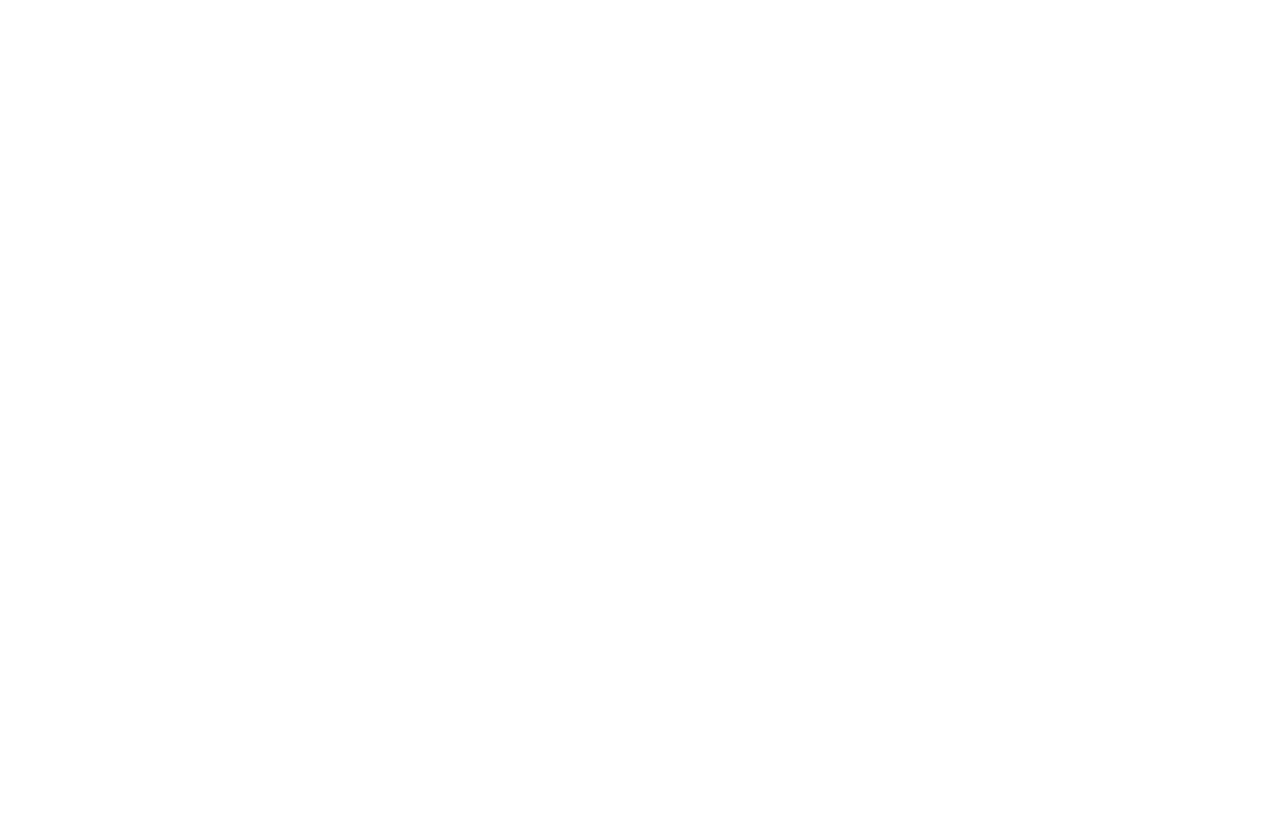
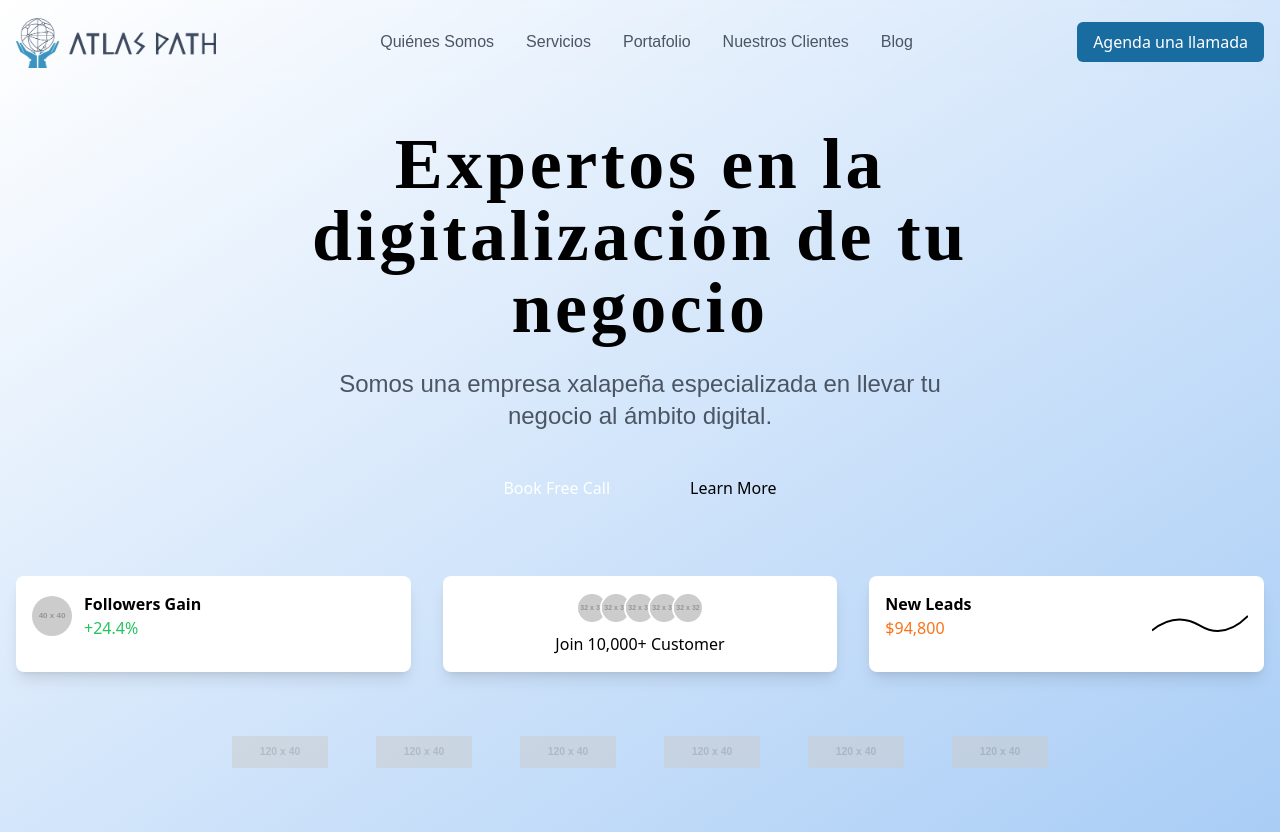
Before and after one commit to JohnSatur/atlas-path-front, an Astro site: page / in a window 1280 px wide. Before the commit the page ends 800 px from the top, so only its background shows below. Built offline with nearby package versions, Linux system fonts and the light colour scheme; Astro itself is replaced by a stand-in of ours; placeholder pictures from the web are drawn by us; a web font is replaced by a local one.

Commit message:
Cambios en hero section de home

```diff
--- a/src/components/Meta.astro
+++ b/src/components/Meta.astro
@@ -6,3 +6,13 @@
 <link rel="icon" type="image/svg+xml" href="/favicon.svg" />
 <meta name="viewport" content="width=device-width" />
 <meta name="generator" content={Astro.generator} />
+
+<!-- GFS Neohellenic -->
+<link rel="preconnect" href="https://fonts.googleapis.com">
+<link rel="preconnect" href="https://fonts.gstatic.com" crossorigin>
+<link href="https://fonts.googleapis.com/css2?family=GFS+Neohellenic:ital,wght@0,400;0,700;1,400;1,700&display=swap" rel="stylesheet">
+
+<!-- GFS Didot -->
+<link rel="preconnect" href="https://fonts.googleapis.com">
+<link rel="preconnect" href="https://fonts.gstatic.com" crossorigin>
+<link href="https://fonts.googleapis.com/css2?family=GFS+Didot&family=GFS+Neohellenic:ital,wght@0,400;0,700;1,400;1,700&display=swap" rel="stylesheet">
--- /dev/null
+++ b/src/components/sections/home/HeroSection.astro
@@ -0,0 +1,63 @@
+---
+---
+<section class="pt-32 pb-16">
+  <div class="container mx-auto px-4">
+    <div class="max-w-4xl mx-auto text-center mb-16">
+      <h1 class="font-title  text-xl md:text-7xl font-bold mb-6 leading-tight tracking-wider">
+        Expertos en la digitalización de tu negocio
+      </h1>
+      <p class="font-body text-2xl text-gray-600 mb-8 max-w-2xl mx-auto">
+        Somos una empresa xalapeña especializada en llevar tu negocio al ámbito digital.
+      </p>
+      <div class="flex gap-4 justify-center">
+        <a href="#contact" class="bg-primary text-white px-8 py-3 rounded-full hover:bg-secondary transition-colors">
+          Book Free Call
+        </a>
+        <a href="#learn-more" class="text-primary hover:text-secondary transition-colors px-8 py-3">
+          Learn More
+        </a>
+      </div>
+    </div>
+
+    <div class="grid grid-cols-1 md:grid-cols-3 gap-8 mb-16">
+      <div class="bg-white p-4 rounded-lg shadow-lg">
+        <div class="flex items-center gap-3">
+          <img src="https://via.placeholder.com/40" alt="Profile" class="rounded-full" />
+          <div>
+            <p class="font-semibold">Followers Gain</p>
+            <p class="text-green-500">+24.4%</p>
+          </div>
+        </div>
+      </div>
+
+      <div class="bg-white p-4 rounded-lg shadow-lg text-center">
+        <div class="flex flex-col items-center">
+          <div class="flex -space-x-2">
+            {[1,2,3,4,5].map(() => (
+              <img src="https://via.placeholder.com/32" alt="User" class="w-8 h-8 rounded-full border-2 border-white" />
+            ))}
+          </div>
+          <p class="mt-2">Join 10,000+ Customer</p>
+        </div>
+      </div>
+
+      <div class="bg-white p-4 rounded-lg shadow-lg">
+        <div class="flex items-center justify-between">
+          <div>
+            <p class="font-semibold">New Leads</p>
+            <p class="text-orange-500">$94,800</p>
+          </div>
+          <svg class="w-24 h-12" viewBox="0 0 100 50">
+            <path d="M0 40 Q25 20 50 35 T100 25" fill="none" stroke="currentColor" stroke-width="2"/>
+          </svg>
+        </div>
+      </div>
+    </div>
+
+    <div class="flex flex-wrap justify-center items-center gap-12 opacity-50">
+      {[1,2,3,4,5,6].map(() => (
+        <img src="https://via.placeholder.com/120x40" alt="Client logo" class="h-8" />
+      ))}
+    </div>
+  </div>
+</section>
--- a/src/components/sections/navbarFooter/Navbar.astro
+++ b/src/components/sections/navbarFooter/Navbar.astro
@@ -1,3 +1,31 @@
+---
+import { Image } from 'astro:assets';
+import logoH from '@images/logo-horizontal.png';
+import Button from '@/components/ui/Button.astro';
+
+const navItems = [
+  { text: 'Quiénes Somos', href: '#about' },
+  { text: 'Servicios', href: '#services' },
+  { text: 'Portafolio', href: '#projects' },
+  { text: 'Nuestros Clientes', href: '#reviews' },
+  { text: 'Blog', href: '#blog' },
+];
 ---
 
----
+<header class="fixed w-full bg-transparent backdrop-blur-sm z-50 py-4">
+  <div class="container mx-auto px-4 flex items-center justify-between">
+    <a href="/" class="flex items-center gap-2 text-brand">
+      <Image src={ logoH } alt="Logo" width="200" />
+    </a>
+
+    <nav class="font-body hidden md:flex items-center gap-8">
+      {navItems.map(item => (
+        <a href={item.href} class="text-gray-600 hover:text-primary transition-colors">
+          {item.text}
+        </a>
+      ))}
+    </nav>
+
+    <Button text="Agenda una llamada" />
+  </div>
+</header>
--- /dev/null
+++ b/src/components/ui/Button.astro
@@ -0,0 +1,9 @@
+---
+interface Props {
+  text: string;
+}
+
+const { text } = Astro.props
+---
+
+<a href="" class="bg-brand-600 text-white px-4 py-2 rounded-md hover:bg-secondary transition-colors">{ text }</a>
--- a/src/layouts/MainLayout.astro
+++ b/src/layouts/MainLayout.astro
@@ -22,7 +22,7 @@
 	</head>
 	<body>
     <Navbar />
-    <main>
+    <main class="min-h-screen bg-gradient-to-br from-white to-brand-200 bg-fixed">
       <slot />
     </main>
     <Footer />
--- a/src/pages/index.astro
+++ b/src/pages/index.astro
@@ -1,9 +1,10 @@
 ---
+import HeroSection from "@/components/sections/home/HeroSection.astro";
 import MainLayout from "../layouts/MainLayout.astro";
 
 
 ---
 
 <MainLayout>
-
+	<HeroSection />
 </MainLayout>
--- a/tailwind.config.mjs
+++ b/tailwind.config.mjs
@@ -2,7 +2,27 @@
 export default {
 	content: ['./src/**/*.{astro,html,js,jsx,md,mdx,svelte,ts,tsx,vue}'],
 	theme: {
-		extend: {},
+		extend: {
+			colors: {
+				brand: {
+					DEFAULT: '#1C84B6',
+					50: '#e8f2f8',
+          100: '#c9e0f2',
+          200: '#a9cdf6',
+          300: '#89bae0',
+          400: '#698eb0',
+          500: '#1c84b6',
+          600: '#186ca0',
+          700: '#14548a',
+          800: '#0f3974',
+          900: '#0a235e',
+				},
+			},
+			fontFamily: {
+				title: ['GFS Didot', 'serif'],
+				body: ['GFS Neohellenic', 'sans-serif'],
+			},
+		},
 	},
 	plugins: [],
 }
```
Also changed, not shown: src/assets/img/logo-horizontal.png (added).
